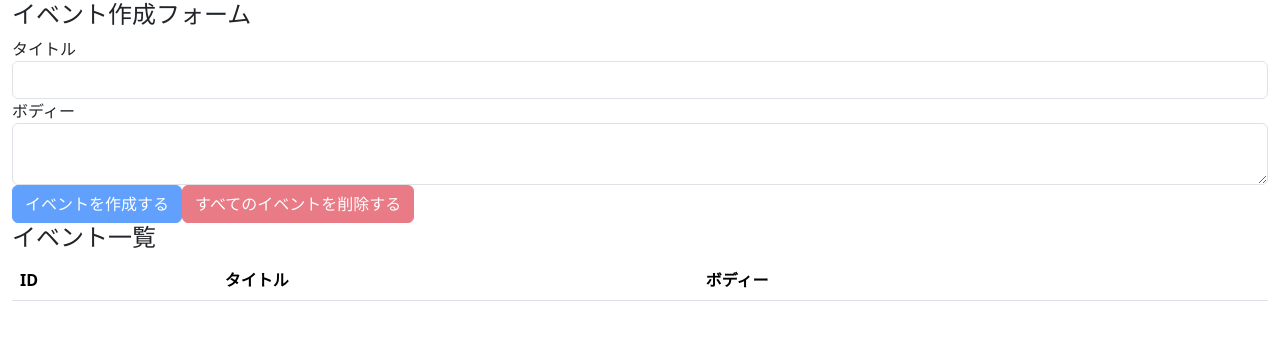
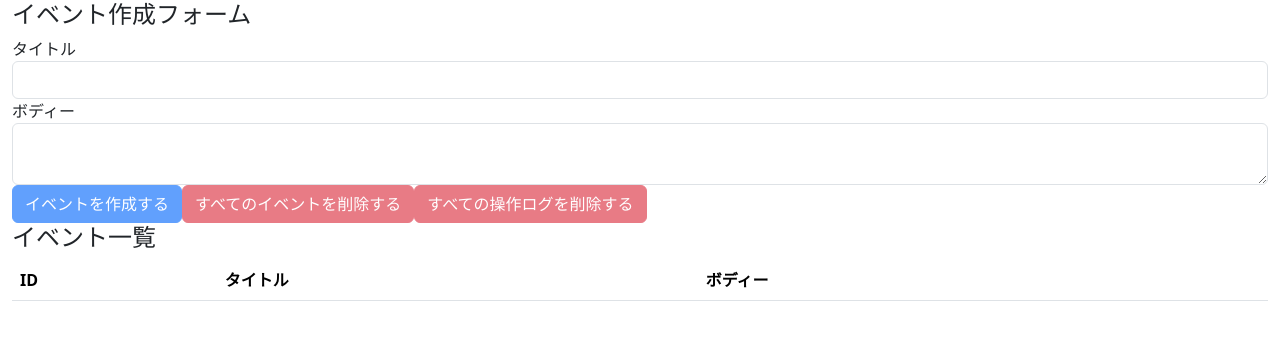
Before and after one commit to den413/react-hooks-101, a React (Create React App) app: page / in a window 1280 px wide. Shown: the top 340 px of the page. Built offline with nearby package versions, Linux system fonts and the light colour scheme.

Commit message:
delete all operation logs

```diff
--- a/src/conponents/EventForm.js
+++ b/src/conponents/EventForm.js
@@ -1,5 +1,10 @@
 import React, { useContext, useState } from "react";
-import { ADD_OPERATION_LOG, CREATE_EVENT, DELETE_ALL_EVENT } from "../actions";
+import {
+  ADD_OPERATION_LOG,
+  CREATE_EVENT,
+  DELETE_ALL_EVENT,
+  DELETE_ALL_OPERATION_LOGS,
+} from "../actions";
 import AppContext from "../contexts/AppContext";
 import { timeCurrentIso8601 } from "../utils";
 
@@ -30,15 +35,28 @@
   const deleteAllEvents = (e) => {
     e.preventDefault();
     const result = window.confirm("すべてのイベントを削除しますか？");
-    if (result)
+    if (result) {
       dispatch({
         type: DELETE_ALL_EVENT,
       });
-    dispatch({
-      type: ADD_OPERATION_LOG,
-      description: "すべてのイベントを削除しました。",
-      operateAt: timeCurrentIso8601(),
-    });
+      dispatch({
+        type: ADD_OPERATION_LOG,
+        description: "すべてのイベントを削除しました。",
+        operateAt: timeCurrentIso8601(),
+      });
+    }
+  };
+
+  const deleteAllOperationLogs = (e) => {
+    e.preventDefault();
+    const result = window.confirm(
+      "すべての操作ログを本当に削除してもいいですか？"
+    );
+    if (result) {
+      dispatch({
+        type: DELETE_ALL_OPERATION_LOGS,
+      });
+    }
   };
 
   const unCreatable = title === "" || body === "";
@@ -91,6 +109,14 @@
         >
           すべてのイベントを削除する
         </button>
+        <button
+          type="button"
+          className="btn btn-danger"
+          onClick={deleteAllOperationLogs}
+          disabled={state.operationLogs.length === 0}
+        >
+          すべての操作ログを削除する
+        </button>
       </form>
     </>
   );
```
